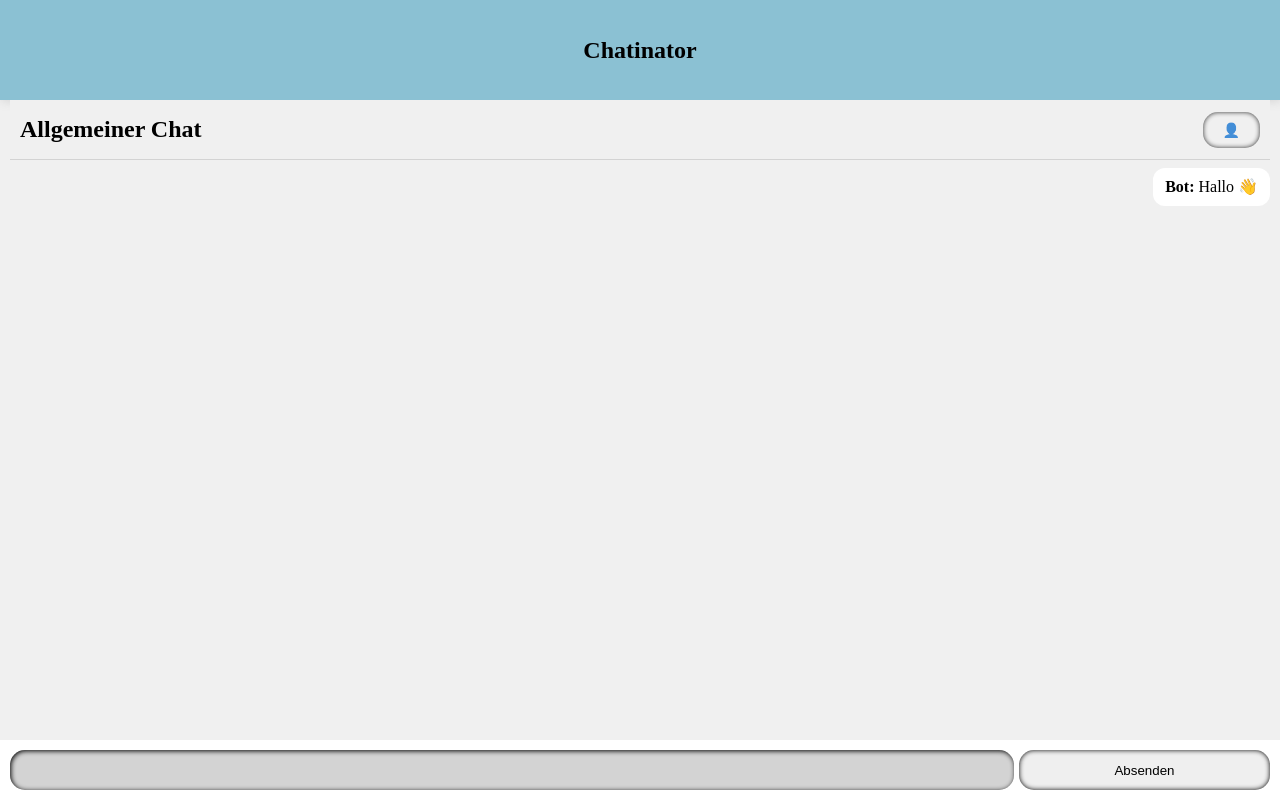
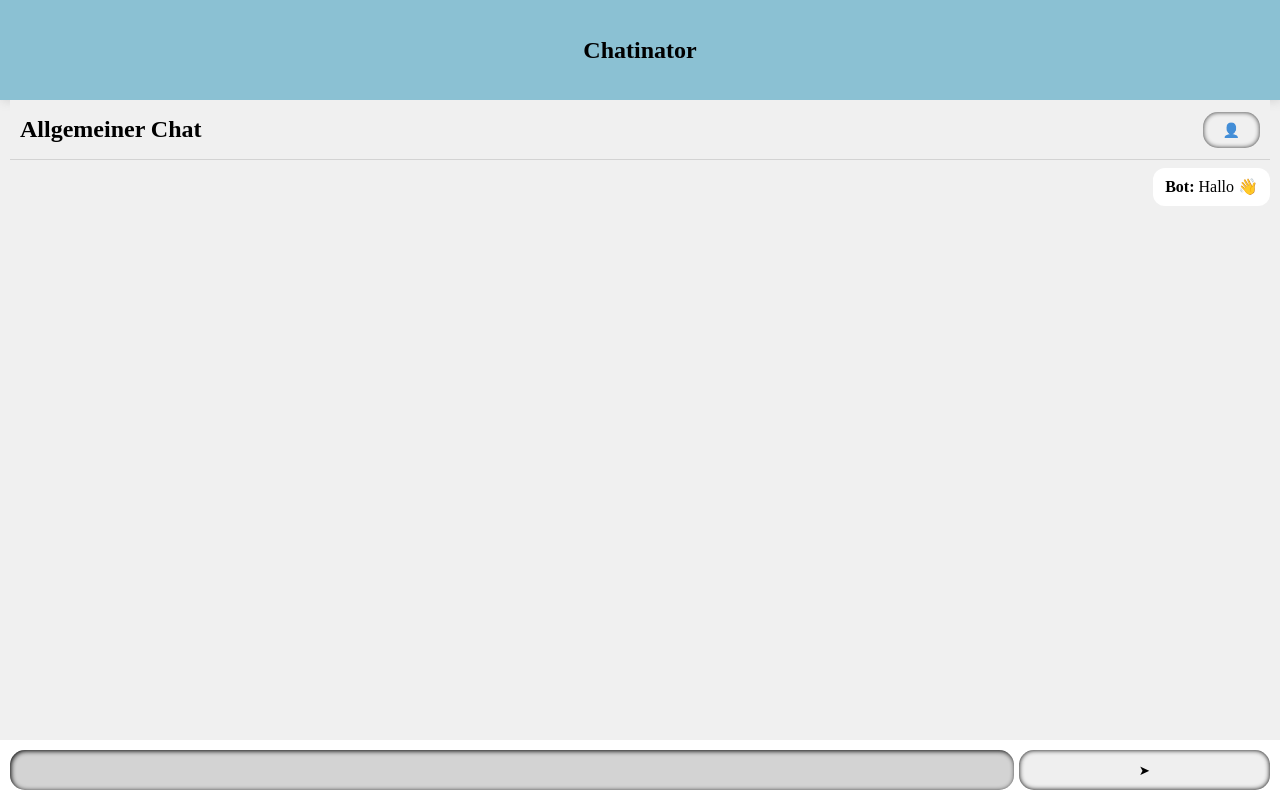
Before and after one commit to ManuelMannhold/ng-chat, an Angular app: page /chat in a window 1280 px wide. Built offline with nearby package versions, Linux system fonts and the light colour scheme.

Commit message:
change submit button

```diff
--- a/src/app/core/chat/chat-room/chat-room.html
+++ b/src/app/core/chat/chat-room/chat-room.html
@@ -21,7 +21,7 @@
   <div id="input-area">
     <form (submit)="addMessage(input.value); input.value = ''; $event.preventDefault()">
       <input type="text" #input autocomplete="off" />
-      <button type="submit">Absenden</button>
+      <button type="submit">➤</button>
     </form>
   </div>
 </section>
```
